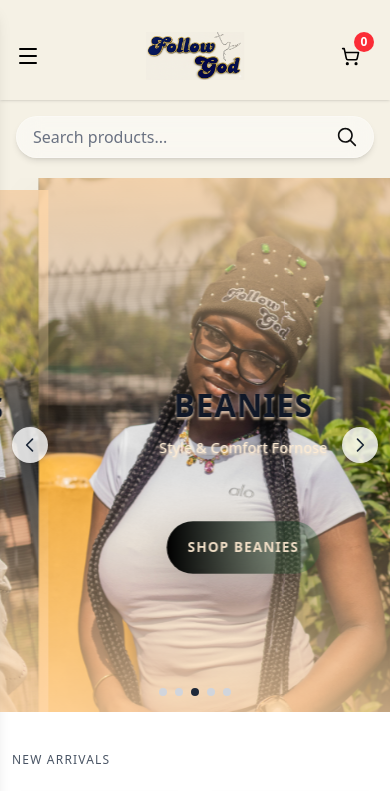
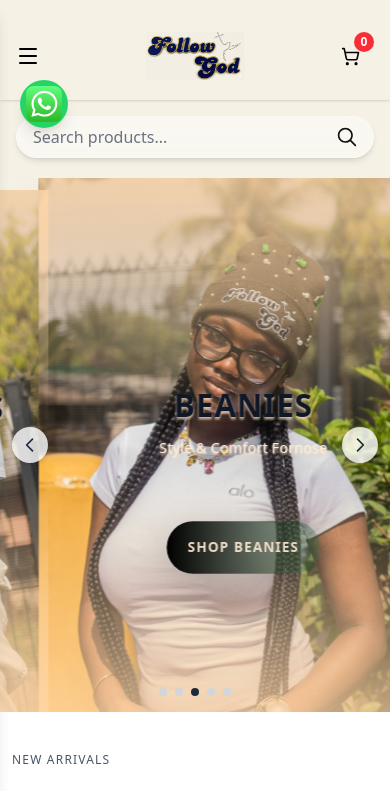
Before and after one commit to Enochchukwudi-dev/main-shopfg-shpping-site, a React (Vite) app: page / in a window 390 px wide. Shown: the top 791 px of the page. Built offline with nearby package versions, Linux system fonts and the light colour scheme.

Commit message:
Update full functionality

```diff
--- a/src/components/WhatsAppFloat.jsx
+++ b/src/components/WhatsAppFloat.jsx
@@ -115,7 +115,7 @@
       onPointerUp={onPointerUp}
       onPointerCancel={onPointerUp}
       style={{ left: pos.x, top: pos.y, touchAction: 'none', pointerEvents: 'auto' }}
-      className={`hidden md:block fixed z-50 w-14 h-14 rounded-full shadow-lg ${isDragging ? 'cursor-grabbing' : 'cursor-grab'}`}
+      className={`block fixed z-50 w-12 h-12 md:w-14 md:h-14 rounded-full shadow-lg ${isDragging ? 'cursor-grabbing' : 'cursor-grab'}`}
       aria-grabbed={isDragging}
     >
       <a
```
